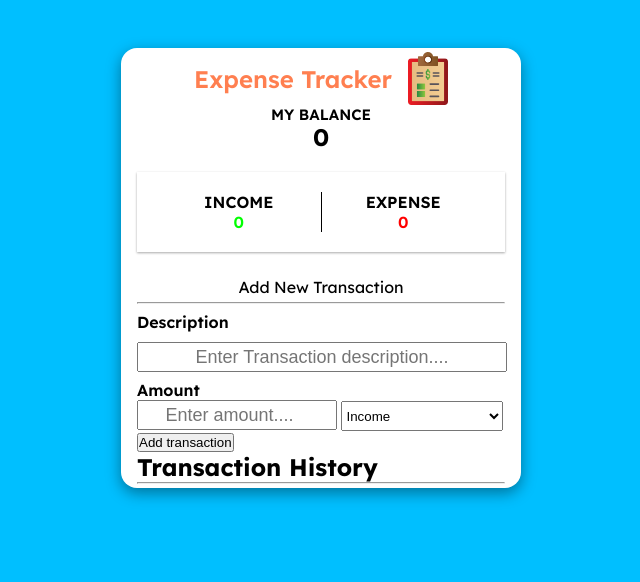
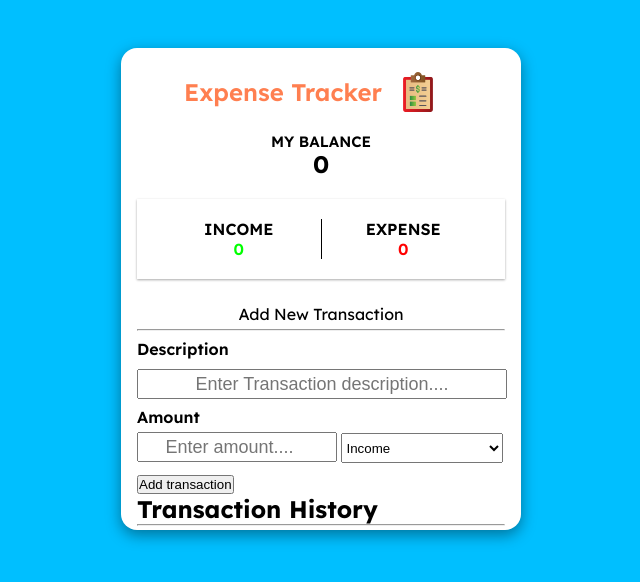
Before and after one commit to giftedpromise/Expense-tracker, a plain HTML site: page index.html in a window 1280 px wide. Shown: the whole page, without its empty margins (319-959 px from the left). Drawn offline with Linux system fonts and the light colour scheme.

Commit message:
expense tracker

```diff
--- a/styl.css
+++ b/styl.css
@@ -17,6 +17,7 @@ body {
 .container {
   background-color: white;
   max-width: 400px;
+  padding-top: 2rem;
   margin: 3rem auto;
   box-shadow: 0 5px 15px rgba(0, 0, 0, 0.4);
   border-radius: 1rem;
@@ -29,6 +30,12 @@ body {
   gap: 1rem;
   align-items: center;
   justify-content: center;
+  padding: 20px;
+}
+
+.title-sec img {
+  margin-right: 20px; /* Or adjust margin based on your layout */
+  height: 40px;
 }
 
 .title-sec h2 {
@@ -114,11 +121,15 @@ input {
 .inputTitleA {
   height: 30px;
   width: 200px;
+  margin-bottom: 10px;
+  margin-top: 5px;
 }
 
 .amountType {
   width: 162px;
   height: 30px;
+  margin-bottom: 10px;
+  margin-top: 5px;
 }
 
 .amountType option {
```
